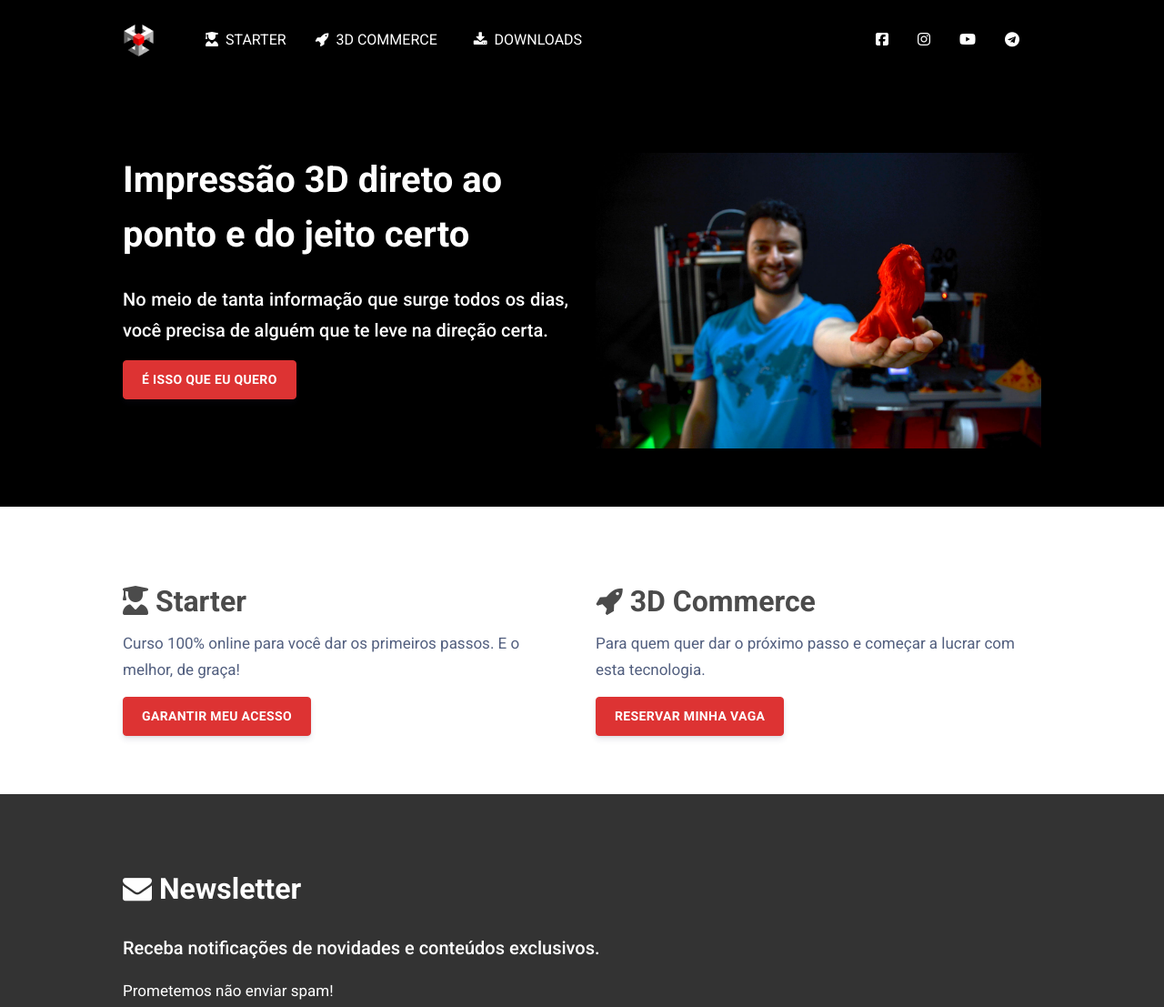
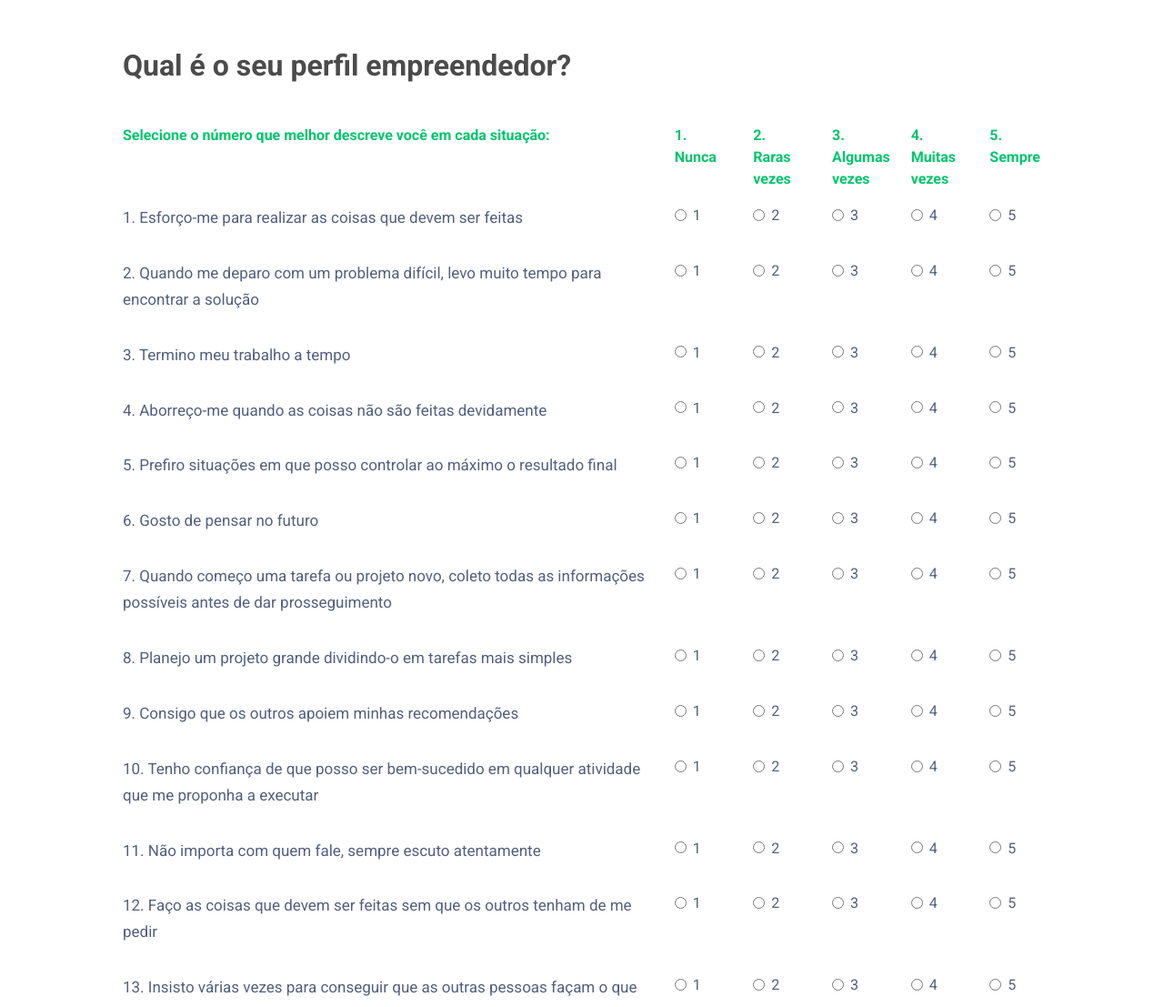
Before and after one commit to apbetioli/alexandrebetioli-frontend, a React app: page /quiz in a window 1280 px wide. Before the commit this address led to /. Shown: the top 1107 px of the page at 91% size. Built offline with nearby package versions, Linux system fonts and the light colour scheme.

Commit message:
Add quiz

```diff
--- a/package.json
+++ b/package.json
@@ -5,6 +5,7 @@
   "dependencies": {
     "@material-ui/core": "^4.10.1",
     "@material-ui/icons": "^4.9.1",
+    "@nivo/bar": "^0.62.0",
     "argon-design-system-react": "^1.1.0",
     "date-fns": "^2.14.0",
     "react": "^16.13.1",
--- a/src/assets/scss/alexandre.scss
+++ b/src/assets/scss/alexandre.scss
@@ -311,3 +311,11 @@ iframe {
 .h1 {
   color: $primary;
 }
+
+.quiz-chart {
+  height: 600px;
+}
+
+.bold {
+  font-weight: bold;
+}
--- a/src/index.js
+++ b/src/index.js
@@ -22,6 +22,7 @@ import ObrigadoEspera from "views/obrigado/ObrigadoEspera";
 import ObrigadoPlanilha from "views/obrigado/ObrigadoPlanilha";
 import Planilha from "views/Planilha";
 import * as serviceWorker from "./serviceWorker";
+import Quiz from "views/curso/Quiz";
 
 const dates = {
   pl1: new Date("2020-06-12 08:00:00"),
@@ -83,6 +84,7 @@ ReactDOM.render(
             <PreLancamento {...props} active={"pl2"} dates={dates} />
           )}
         />
+        <Route path="/quiz" exact component={Quiz} />
         <Redirect to="/" />
       </Switch>
     </Router>
--- /dev/null
+++ b/src/views/curso/Quiz.jsx
@@ -0,0 +1,345 @@
+import React from "react";
+import { ReactTitle } from "react-meta-tags";
+import {
+  Button,
+  Col,
+  Container,
+  Form,
+  FormGroup,
+  Input,
+  Label,
+  Row,
+} from "reactstrap";
+import QuizChart from "./QuizChart";
+
+const perguntas = [
+  "1. Esforço-me para realizar as coisas que devem ser feitas",
+  "2. Quando me deparo com um problema difícil, levo muito tempo para encontrar a solução",
+  "3. Termino meu trabalho a tempo",
+  "4. Aborreço-me quando as coisas não são feitas devidamente",
+  "5. Prefiro situações em que posso controlar ao máximo o resultado final",
+  "6. Gosto de pensar no futuro",
+  "7. Quando começo uma tarefa ou projeto novo, coleto todas as informações possíveis antes de dar prosseguimento",
+  "8. Planejo um projeto grande dividindo-o em tarefas mais simples",
+  "9. Consigo que os outros apoiem minhas recomendações",
+  "10. Tenho confiança de que posso ser bem-sucedido em qualquer atividade que me proponha a executar",
+  "11. Não importa com quem fale, sempre escuto atentamente",
+  "12. Faço as coisas que devem ser feitas sem que os outros tenham de me pedir",
+  "13. Insisto várias vezes para conseguir que as outras pessoas façam o que desejo",
+  "14. Sou fiel às promessas que faço",
+  "15. Meu rendimento no trabalho é melhor do que o das outras pessoas com quem trabalho",
+  "16. Envolvo-me com algo novo só depois de ter feito todo o possível para assegurar o seu êxito",
+  "17. Acho uma perda de tempo me preocupar com o que farei da minha vida",
+  "18. Procuro conselhos das pessoas que são especialistas no ramo em que estou atuando",
+  "19. Considero cuidadosamente as vantagens e desvantagens de diferentes alternativas antes de realizar uma tarefa",
+  "20. Não perco muito tempo pensando em como posso influenciar as outras pessoas",
+  "21. Mudo a maneira de pensar se outros discordam energicamente dos meus pontos de vista",
+  "22. Aborreço-me quando não consigo o que quero",
+  "23. Gosto de desafios e novas oportunidades",
+  "24. Quando algo se interpõe ao que estou tentando fazer, persisto em minha tarefa",
+  "25. Se necessário, não me importo de fazer o trabalho dos outros para cumprir um prazo de entrega",
+  "26. Aborreço-me quando perco tempo",
+  "27. Considero minhas possibilidades de êxito ou fracasso antes de começar a atuar",
+  "28. Quanto mais específicas forem minhas expectativas em relação ao que quero obter na vida, maiores são minhas possibilidades de êxito",
+  "29. Tomo decisões sem perder tempo buscando informações",
+  "30. Trato de levar em conta todos os problemas que podem se apresentar e antecipo o que faria caso sucedam",
+  "31. Conto com pessoas influentes para alcançar minhas metas",
+  "32. Quando estou executando algo difícil e desafiador, tenho confiança em meu sucesso",
+  "33. Tive fracassos no passado",
+  "34. Prefiro executar tarefas que domino perfeitamente e nas quais me sinto seguro",
+  "35. Quando me deparo com sérias dificuldades rapidamente passo para outras atividades",
+  "36. Quando estou fazendo um trabalho para outra pessoa, me esforço, de forma especial, para que fique satisfeita com o trabalho",
+  "37. Nunca fico totalmente satisfeito com a forma como são feitas as coisas; sempre considero que há uma maneira melhor de fazê-las",
+  "38. Executo tarefas arriscadas",
+  "39. Conto com um plano claro de vida",
+  "40. Quando executo um projeto para alguém, faço muitas perguntas para assegurar-me de que entendi o que quer",
+  "41. Enfrento os problemas na medida em que surgem, em vez de perder tempo antecipando-os",
+  "42. Para alcançar minhas metas, procuro soluções que beneficiem todas as pessoas envolvidas em um problema",
+  "43. O trabalho que realizo é excelente",
+  "44. Em algumas ocasiões, obtive vantagens de outras pessoas",
+  "45. Aventuro-me a fazer coisas novas e diferentes das que fiz no passado",
+  "46. Tenho diferentes maneiras de superar obstáculos que se apresentam na obtenção de minhas metas",
+  "47. Minha família e minha vida pessoal são mais importantes para mim do que as datas de entregas de trabalho determinadas por mim mesmo",
+  "48. Encontro a maneira mais rápida de terminar os trabalhos, tanto em casa como no trabalho",
+  "49. Faço coisas que as outras pessoas consideram arriscadas",
+  "50. Preocupo-me tanto em alcançar minhas metas semanais como minhas metas anuais",
+  "51. Conto com várias fontes de informação ao procurar ajuda para a execução de tarefas e projetos",
+  "52. Se determinado método para enfrentar um problema não der certo recorro a outro",
+  "53. Posso conseguir que pessoas com firmes convicções e opniões mudem seu modo de pensar",
+  "54. Mantenho-me firme em minhas decisões, mesmo quando as outras pessoas se opões energicamente",
+  "55. Quando desconheço algo, não hesito em admiti-lo",
+];
+
+const mv = (value, x1, y1, x2, y2) => (value - x1) * (y2 - x2) / (y1 - x1) + x2;
+
+class Quiz extends React.Component {
+  constructor(props) {
+    super(props);
+    this.state = { values: {}, data: [] };
+  }
+
+  componentDidMount() {
+    this.scrollTop();
+  }
+
+  scrollTop() {
+    document.documentElement.scrollTop = 0;
+    document.scrollingElement.scrollTop = 0;
+    this.refs.main.scrollTop = 0;
+  }
+
+  calculate(v) {
+    console.log(v);
+
+    let oportunidades = v[1] + v[12] + v[23] - v[34] + v[45] + 6;
+    let persistencia = v[2] + v[13] + v[24] - v[35] + v[46] + 6;
+    let comprometimento = v[3] + v[14] + v[25] + v[36] - v[47] + 6;
+    let qualidade = v[4] + v[15] + v[26] + v[37] + v[48] + 0;
+    let riscos = v[5] + v[16] + v[27] - v[38] + v[49] + 6;
+    let metas = v[6] - v[17] + v[28] + v[39] + v[50] + 6;
+    let informacoes = v[7] + v[18] - v[29] + v[40] + v[51] + 6;
+    let planejamento = v[8] + v[19] + v[30] - v[41] + v[52] + 6;
+    let persuasao = v[9] - v[20] + v[31] + v[42] + v[53] + 6;
+    let independencia = v[10] - v[21] + v[32] + v[43] + v[54] + 6;
+    let correcao = v[11] - v[22] - v[33] - v[44] + v[55] + 18;
+    let fator = 0;
+
+    if (correcao === 20 || correcao === 21) {
+      fator = 3;
+    } else if (correcao === 22 || correcao === 23) {
+      fator = 5;
+    } else if (correcao === 22 || correcao === 23) {
+      fator = 7;
+    }
+
+    oportunidades -= fator;
+    persistencia -= fator;
+    comprometimento -= fator;
+    qualidade -= fator;
+    riscos -= fator;
+    metas -= fator;
+    informacoes -= fator;
+    planejamento -= fator;
+    persuasao -= fator;
+    independencia -= fator;
+
+    oportunidades = mv(oportunidades, 0, 25, 0, 10);
+    persistencia = mv(persistencia, 0, 25, 0, 10);
+    comprometimento = mv(comprometimento, 0, 25, 0, 10);
+    qualidade = mv(qualidade, 0, 25, 0, 10);
+    riscos = mv(riscos, 0, 25, 0, 10);
+    metas = mv(metas, 0, 25, 0, 10);
+    informacoes = mv(informacoes, 0, 25, 0, 10);
+    planejamento = mv(planejamento, 0, 25, 0, 10);
+    persuasao = mv(persuasao, 0, 25, 0, 10);
+    independencia = mv(independencia, 0, 25, 0, 10);
+
+    let data = [
+      {
+        caracteristica: "Busca de oportunidades e iniciativa",
+        value: oportunidades,
+      },
+      {
+        caracteristica: "Correr riscos calculados",
+        value: riscos,
+      },
+      {
+        caracteristica: "Exigência de qualidade e eficiência",
+        value: qualidade,
+      },
+      {
+        caracteristica: "Persistência",
+        value: persistencia,
+      },
+      {
+        caracteristica: "Comprometimento",
+        value: comprometimento,
+      },
+      {
+        caracteristica: "Busca de informações",
+        value: informacoes,
+      },
+      {
+        caracteristica: "Estabelecimento de metas",
+        value: metas,
+      },
+      {
+        caracteristica: "Planejamento e monitoramento sistemático",
+        value: planejamento,
+      },
+      {
+        caracteristica: "Persuasão e rede de contatos",
+        value: persuasao,
+      },
+      {
+        caracteristica: "Independência e autoconfiança",
+        value: independencia,
+      },
+    ];
+
+    this.setState({ data: data });
+
+    this.scrollTop();
+  }
+
+  onSubmit(event) {
+    event.preventDefault();
+    this.calculate(this.state.values);
+  }
+
+  handleChange(event) {
+    let values = this.state.values;
+    values[event.target.name] = parseInt(event.target.value);
+    this.setState({ values: values });
+  }
+
+  renderChart() {
+    let chart = "";
+    if (this.state.data.length > 0) {
+      chart = (
+        <div className="quiz-chart">
+          <QuizChart data={this.state.data} />
+        </div>
+      );
+    }
+    return chart;
+  }
+
+  renderForm() {
+    if (this.state.data.length > 0) return "";
+    return (
+      <Form onSubmit={this.onSubmit.bind(this)}>
+        <Container>
+          <Row className="checkout bold">
+            <Col lg="7" xs="12">
+              Selecione o número que melhor descreve você em cada situação:
+            </Col>
+            <Col lg="1" xs="2">
+              1. Nunca
+            </Col>
+            <Col lg="1" xs="2">
+              2. Raras vezes
+            </Col>
+            <Col lg="1" xs="3">
+              3. Algumas vezes
+            </Col>
+            <Col lg="1" xs="2">
+              4. Muitas vezes
+            </Col>
+            <Col lg="1" xs="2">
+              5. Sempre
+            </Col>
+          </Row>
+
+          {perguntas.map((pergunta, key) => {
+            let name = "" + (key + 1);
+            return (
+              <Row key={key}>
+                <Col lg="7" xs="12">
+                  <p>{pergunta}</p>
+                </Col>
+                <Col lg="1" xs="2">
+                  <FormGroup check>
+                    <Label check>
+                      <Input
+                        type="radio"
+                        name={name}
+                        value={1}
+                        onChange={this.handleChange.bind(this)}
+                        required
+                      />
+                      1
+                    </Label>
+                  </FormGroup>
+                </Col>
+                <Col lg="1" xs="2">
+                  <FormGroup check>
+                    <Label check>
+                      <Input
+                        type="radio"
+                        name={name}
+                        value={2}
+                        onChange={this.handleChange.bind(this)}
+                      />
+                      2
+                    </Label>
+                  </FormGroup>
+                </Col>
+                <Col lg="1" xs="2">
+                  <FormGroup check>
+                    <Label check>
+                      <Input
+                        type="radio"
+                        name={name}
+                        value={3}
+                        onChange={this.handleChange.bind(this)}
+                      />
+                      3
+                    </Label>
+                  </FormGroup>
+                </Col>
+                <Col lg="1" xs="2">
+                  <FormGroup check>
+                    <Label check>
+                      <Input
+                        type="radio"
+                        name={name}
+                        value={4}
+                        onChange={this.handleChange.bind(this)}
+                      />
+                      4
+                    </Label>
+                  </FormGroup>
+                </Col>
+                <Col lg="1" xs="2">
+                  <FormGroup check>
+                    <Label check>
+                      <Input
+                        type="radio"
+                        name={name}
+                        value={5}
+                        onChange={this.handleChange.bind(this)}
+                      />
+                      5
+                    </Label>
+                  </FormGroup>
+                </Col>
+              </Row>
+            );
+          })}
+          <Row>
+            <Col lg="12">
+              <br />
+              <Button type="submit" color="checkout" block>
+                Enviar
+              </Button>
+            </Col>
+          </Row>
+        </Container>
+      </Form>
+    );
+  }
+
+  render() {
+    return (
+      <div ref="main">
+        <ReactTitle title="Qual é seu perfil empreendedor? - Alexandre Betioli" />
+
+        <section className="section-sm">
+          <Container>
+            <Row className="checkout">
+              <Col lg="12">
+                <h2>Qual é o seu perfil empreendedor?</h2>
+              </Col>
+              <Col lg="12">{this.renderChart()}</Col>
+            </Row>
+          </Container>
+
+          {this.renderForm()}
+        </section>
+      </div>
+    );
+  }
+}
+
+export default Quiz;
--- /dev/null
+++ b/src/views/curso/QuizChart.jsx
@@ -0,0 +1,47 @@
+import React from "react";
+import { ResponsiveBarCanvas } from "@nivo/bar";
+
+class QuizChart extends React.Component {
+  render() {
+    return (
+      <ResponsiveBarCanvas
+        data={this.props.data}
+        keys={["value"]}
+        indexBy="caracteristica"
+        margin={{ top: 50, right: 100, bottom: 50, left: 250 }}
+        padding={0.2}
+        groupMode="grouped"
+        layout="horizontal"
+        colors={{ scheme: "set2" }}
+        borderColor={{ from: "color", modifiers: [["darker", 1.6]] }}
+        axisTop={null}
+        axisRight={null}
+        axisBottom={{
+          tickSize: 5,
+          tickPadding: 5,
+          tickRotation: 0,
+          legend: 'valor',
+          legendPosition: 'middle',
+          legendOffset: 36
+      }}
+        axisLeft={{
+          tickSize: 5,
+          tickPadding: 5,
+          tickRotation: 0,
+          legend: "",
+          legendPosition: "middle",
+          legendOffset: -40,
+        }}
+        labelSkipWidth={0}
+        labelSkipHeight={0}
+        labelTextColor={{ from: "color", modifiers: [["darker", 1.6]] }}
+        animate={true}
+        maxValue={10}
+        motionStiffness={90}
+        motionDamping={15}
+      />
+    );
+  }
+}
+
+export default QuizChart;
```
